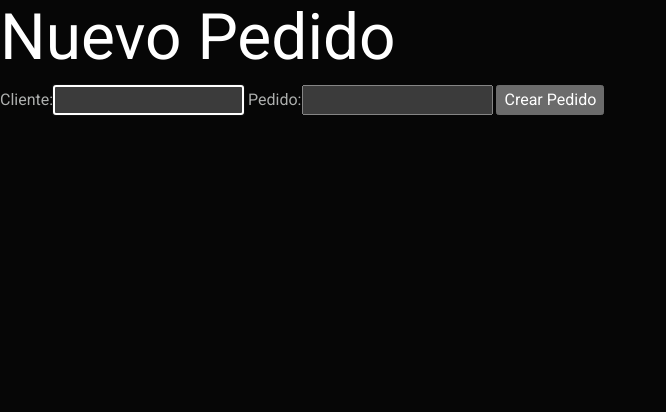
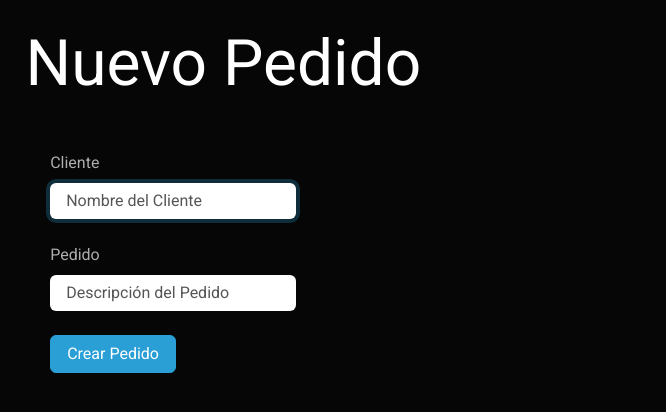
Before and after one commit to IamRodion/Mantis, a Flask app: page /nuevo_pedido in a window 1280 px wide. Shown: the part 58-470 px from the top of the page, without its empty margins (0-666 px from the left). Run offline with Flask 2, Linux system fonts and the light colour scheme; some libraries are stand-ins or nearby versions.

Commit message:
Añade estilos con bootstrap Se ha añadido estilos para la plantilla de creación de pedidos con bootstrap

```diff
--- a/templates/nuevo_pedido.html
+++ b/templates/nuevo_pedido.html
@@ -2,10 +2,28 @@
 {% extends "navbar.html" %}
 
 {% block content %}
-<h1>Nuevo Pedido</h1>
-<form action="/nuevo_pedido" method="post">
-    <label for="post-cliente">Cliente: </label><input id="post-cliente" type="text" name="cliente" required autofocus>
-    <label for="post-pedido">Pedido: </label><input id="post-cliente" type="text" name="pedido" required>
-    <input type="submit" value="Crear Pedido">
-</form>
+<div id="pagina">
+    <h1>Nuevo Pedido</h1>
+    <!-- <form action="/nuevo_pedido" method="post">
+        <label for="post-cliente">Cliente: </label>
+            <input id="post-cliente" type="text" name="cliente" required autofocus>
+        <label for="post-pedido">Pedido: </label>
+            <input id="post-pedido" type="text" name="pedido" required>
+
+        <input type="submit" value="Crear Pedido">
+    </form> -->
+
+    <div class="form-group" id="vista-previa-estados">
+        <form action="/nuevo_pedido" method="post">
+            <label for="post-cliente" class="form-label mt-4">Cliente </label>
+                <input id="post-cliente" type="text" name="cliente" required autofocus class="form-control"  placeholder="Nombre del Cliente">
+            <label for="post-pedido" class="form-label mt-4">Pedido </label>
+                <input id="post-pedido" type="text" name="pedido" required autofocus class="form-control"  placeholder="Descripción del Pedido">
+
+            <button type="submit" class="btn btn-primary form-label mt-4">Crear Pedido</button>
+        </form>
+    </div>
+
+</div>
+
 {% endblock %}
```
